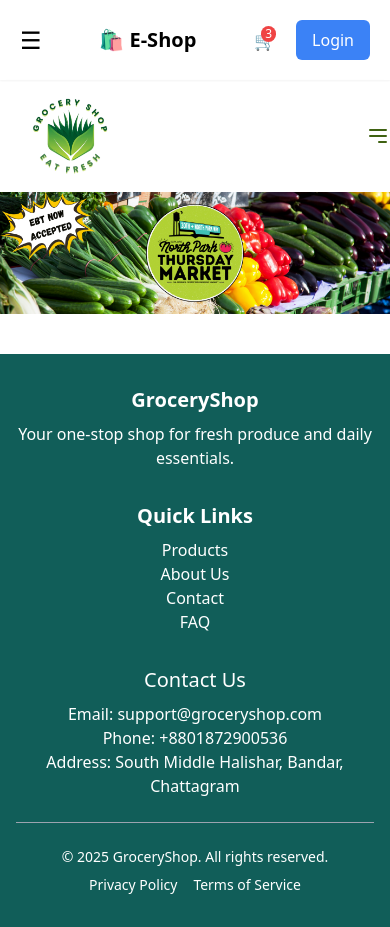
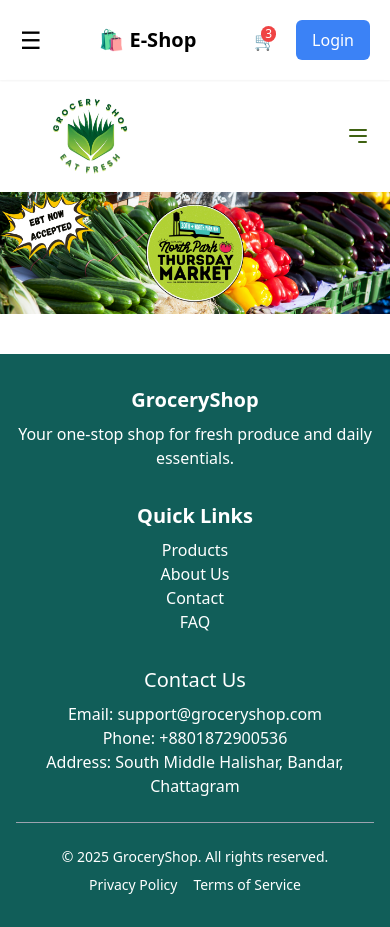
Before and after one commit to abirisl/GroceryShop, a React (Vite) app: page / in a window 390 px wide. Built offline with nearby package versions, Linux system fonts and the light colour scheme.

Commit message:
navbar design

```diff
--- a/src/components/header/Menubar.jsx
+++ b/src/components/header/Menubar.jsx
@@ -21,7 +21,7 @@
   return (
     <div className="shadow-md">
       {/* Mobile Menu Button */}
-      <div className="flex justify-between items-center md:hidden">
+      <div className="flex justify-between items-center md:hidden mx-5">
         <img className="w-18 h-28" src={logo} alt="Logo" />
         <button
           onClick={toggleMenu}
@@ -69,7 +69,6 @@
           className="fixed inset-0 bg-black bg-opacity-50"
           onClick={toggleMenu}
         ></div>
-
         {/* Drawer Panel */}
         <div className="fixed inset-y-0 left-0 w-64 bg-white shadow-lg">
           <div className="flex justify-end p-4">
```
